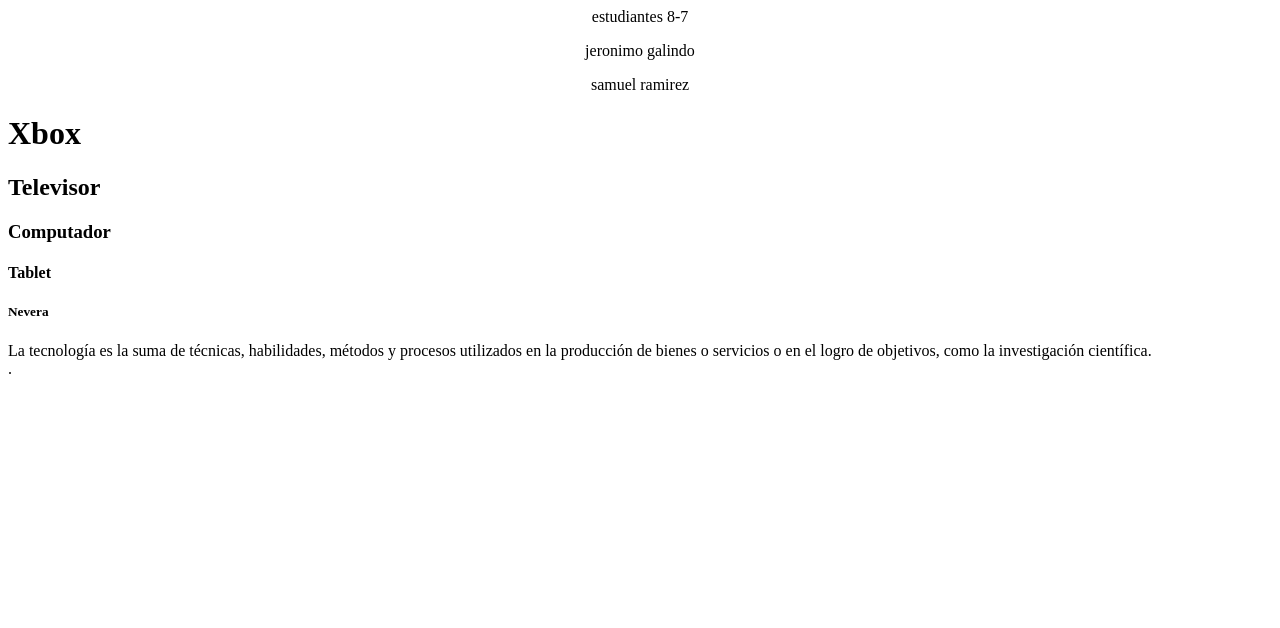
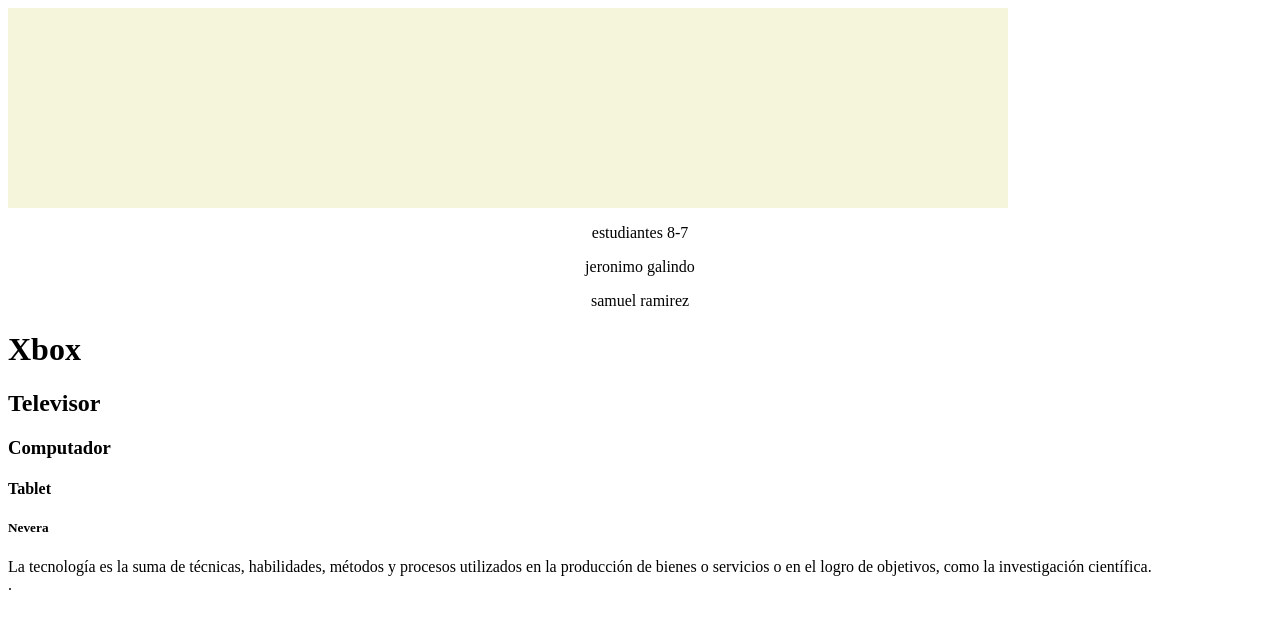
Before and after one commit to sanchezjeronimo/sanchezjeronimo, a plain HTML site: page index.html in a window 1280 px wide. Drawn offline with Linux system fonts and the light colour scheme.

Commit message:
actualizacion 4 18 de marzo

```diff
--- a/index.html
+++ b/index.html
@@ -4,8 +4,11 @@
     <meta charset="UTF-8">
     <meta name="viewport" content="width=device-width, initial-scale=1.0">
     <title>Document</title>
+    <link rel="stylesheet" href="temas.css">
 </head>
-<body
+<body>
+<div class="contenedor"></div>
+
      <p><center>estudiantes 8-7</center></p>
      <p><center>jeronimo galindo</center></p>
      <p><center>samuel ramirez</center></p>
--- /dev/null
+++ b/temas.css
@@ -0,0 +1,8 @@
+.contenedor
+{
+width: 1000px;
+height: 200px;
+background-color: beige;
+
+
+}
```
